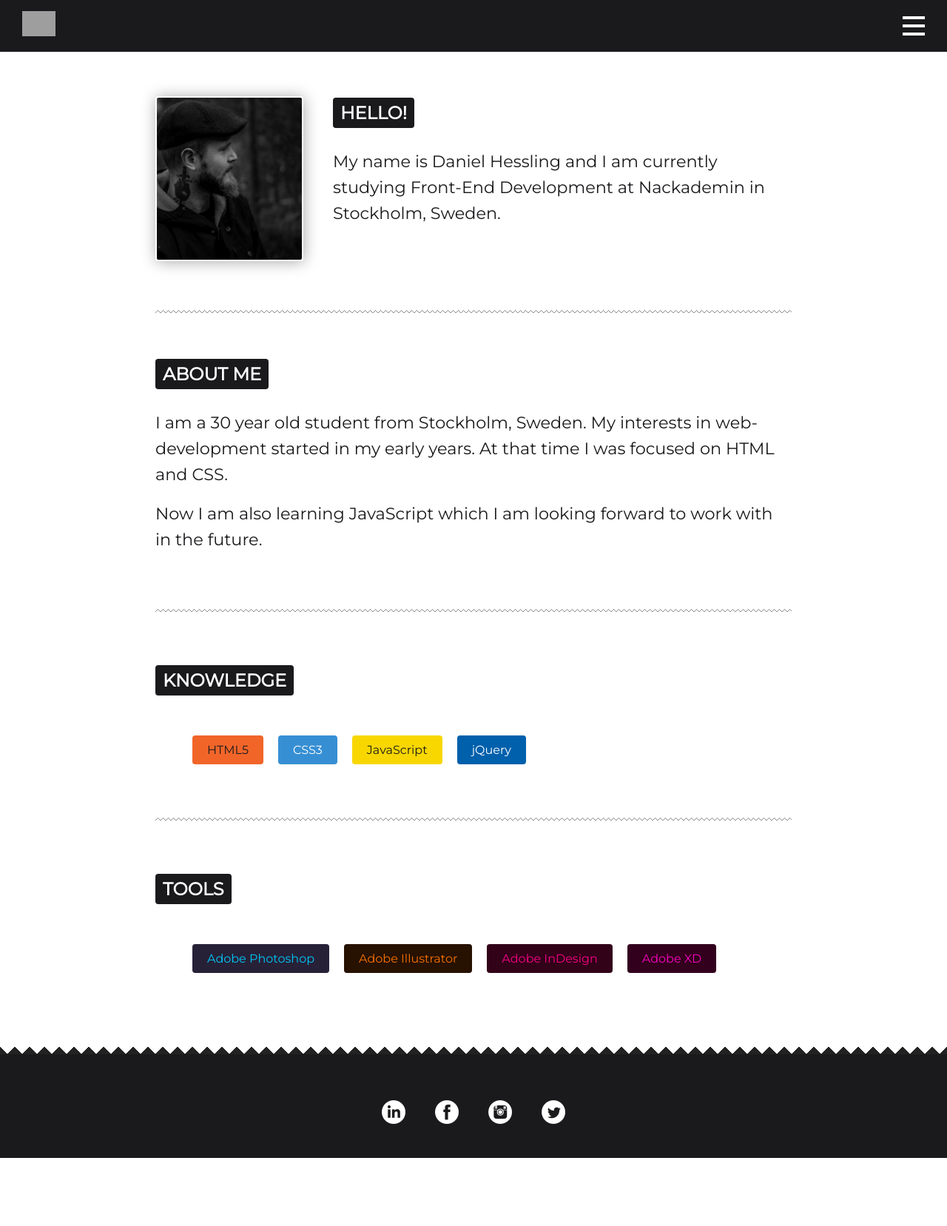
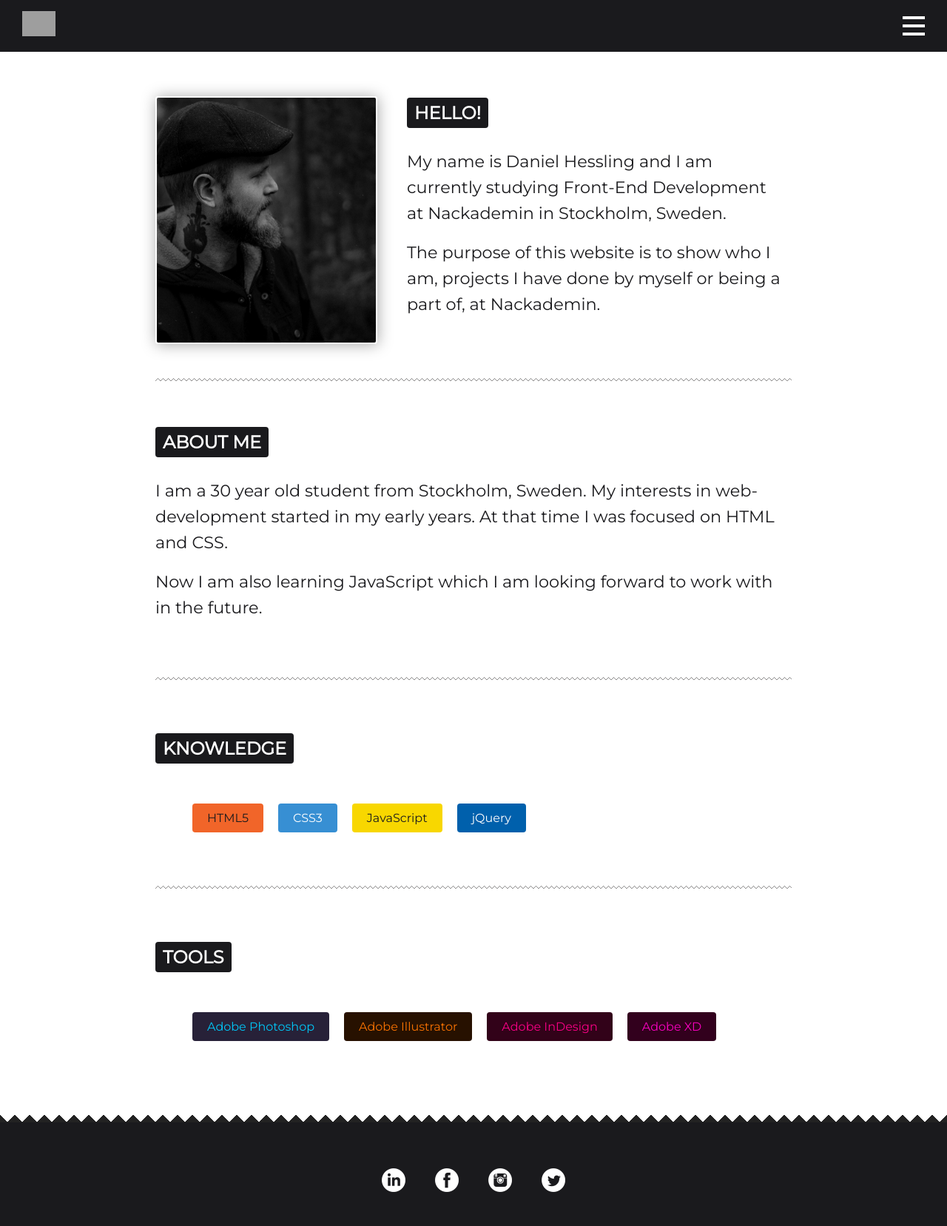
Before and after one commit to dannehess/jekyllportfolio, a Jekyll site: the page built from index.md, in a window 1280 px wide. Shown: the whole page at 74% size. Built offline with Jekyll 4.4.1, drawn with Linux system fonts in a browser that asks for light colours; nearby versions of some CDN libraries; before the commit the page ends 1565 px from its top, so only the background shows below that; grey boxes are pictures that could not be loaded.

```diff
--- a/_layouts/default.html
+++ b/_layouts/default.html
@@ -26,6 +26,8 @@
 <script src="{{ site.baseurl }}/assets/js/contact.js"></script>
 {% endif %}
 <script src="{{ site.baseurl }}/assets/js/global.js"></script>
+<script src="{{ site.baseurl }}/assets/js/animations.js"></script>
 <script src="https://cdnjs.cloudflare.com/ajax/libs/animejs/2.0.2/anime.min.js"></script>
+<script src="https://cdnjs.cloudflare.com/ajax/libs/waypoints/4.0.1/jquery.waypoints.js"></script>
 
 </html>
--- a/_sass/main.scss
+++ b/_sass/main.scss
@@ -41,7 +41,7 @@ section{
   margin-bottom: 20px;
   padding: 0px 20px 20px 20px;
   color: $fontColor;
-  background-color: white;
+
 }
 
 .main-content{
@@ -168,7 +168,7 @@ margin-bottom: 20px;
 }
 
 #main-me{
-  max-width: 330px;
+  max-width: 300px;
 }
 
 @media(max-width: 1000px){
--- /dev/null
+++ b/assets/js/animations.js
@@ -0,0 +1,35 @@
+    $(document).ready(function(){
+
+        let $mainMe = $('#main-me');
+        $mainMe.waypoint( () => {
+            anime({
+                targets: '#main-me',
+                scale: [.6,1],
+                duration: 400,
+                easing: 'linear'
+            });
+        }, { offset: '90%' });
+
+        let $knowledgeTable = $('#main-know');
+        $knowledgeTable.waypoint( () => {
+            anime({
+                targets: '#main-know',
+                scale: [.6,1],
+                duration: 400,
+                easing: 'linear'
+            });
+        }, { offset: '90%' });
+
+        let $toolsTable = $('#main-tools');
+        $toolsTable.waypoint( () => {
+            anime({
+                targets: '#main-tools',
+                scale: [.6,1],
+                duration: 400,
+                easing: 'linear'
+            });
+        }, { offset: '90%' });
+
+
+
+        });
--- a/index.md
+++ b/index.md
@@ -14,7 +14,7 @@ title: "Daniel Hessling"
 <div class="top-spacer"></div>
 <div class="welcome-section">
 <div class="welcome-pic">
-<img src="{{ site.baseurl }}/assets/images/jag.jpg" class="knowledge-icon">
+<img src="{{ site.baseurl }}/assets/images/jag.jpg" alt="me" id="main-me">
 </div>
 <div class="big-spacer"></div>
 <div class="welcome-info">
@@ -24,6 +24,10 @@ title: "Daniel Hessling"
 My name is Daniel Hessling and I am currently studying Front-End Development at
 Nackademin in
 Stockholm, Sweden.
+</p>
+<div class="mini-spacer"></div>
+<p>
+The purpose of this website is to show who I am, projects I have done by myself or being a part of, at Nackademin.
 </p>
 </div>
 </div>
@@ -47,7 +51,7 @@ I am a 30 year old student from Stockholm, Sweden. My interests in web-developme
 <div class="mini-spacer"></div>
 <h2><span>KNOWLEDGE</span></h2>
 <div class="mini-spacer"></div>
-<div class="abilities">
+<div class="abilities" id="main-know">
 <span id="html">HTML5</span>
 <span id="css">CSS3</span>
 <span id="js">JavaScript</span>
@@ -60,7 +64,7 @@ I am a 30 year old student from Stockholm, Sweden. My interests in web-developme
 <div class="mini-spacer"></div>
 <h2><span>TOOLS</span></h2>
 <div class="mini-spacer"></div>
-<div class="abilities">
+<div class="abilities" id="main-tools">
 <span id="ps">Adobe Photoshop</span>
 <span id="ai">Adobe Illustrator</span>
 <span id="id">Adobe InDesign</span>
```
